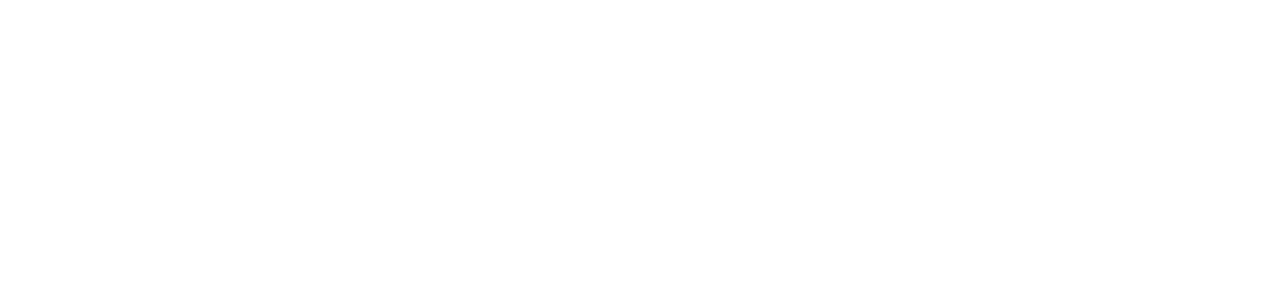
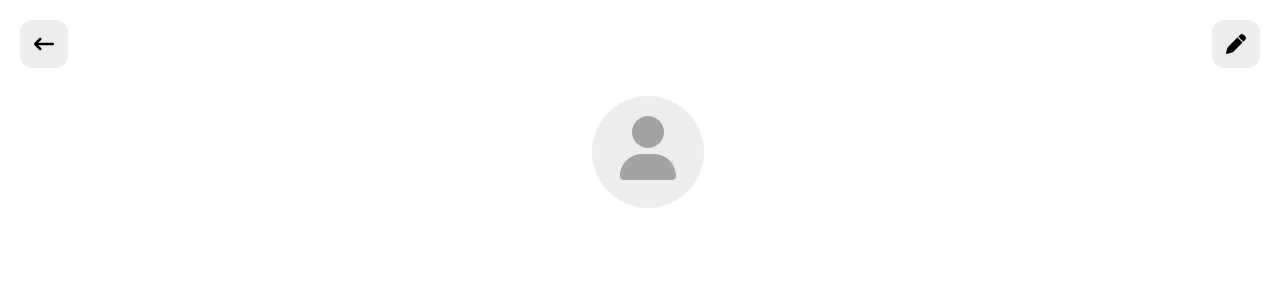
Before and after one commit to valeamayola/webdaisy, a React (Vite) app: page /profile in a window 1280 px wide. Before the commit this address had no page. Shown: the top 300 px of the page. Built offline with nearby package versions, Linux system fonts and the light colour scheme.

Commit message:
new route profile, add buton return home from profile, add buton edit in profile, avatar profile

```diff
--- a/src/App.tsx
+++ b/src/App.tsx
@@ -5,6 +5,8 @@
 import { Home } from './components/Home/Home';
 import { Welcome } from './components/Welcome/Welcome';
 import { Register } from './components/Register/Register';
+import { Profile } from './components/Profile/Profile';
+
 
 export function App () {
   return (
@@ -14,6 +16,7 @@
       <Route path='/login' element={ <Login />} />
       <Route path='/register' element={ <Register />} />
       <Route path='/home' element={ <Home />} />
+      <Route path='/profile' element={ <Profile />} />
       </Routes>
       </BrowserRouter>
   );
--- a/src/components/Home/NavBar.tsx
+++ b/src/components/Home/NavBar.tsx
@@ -1,10 +1,12 @@
 import '../../App.css';
+import { useNavigate } from 'react-router-dom';
 
  export function NavBar() {
+  const navigate = useNavigate();
     return (
       <div className='flex flex-col justify-end absolute top-0 right-0 mb-0 mr-5'>
         <div className='mt-6'>
-          <div className='avatar'>
+          <div className='avatar' onClick={() => navigate('/profile')}>
             <div className='w-14 rounded-full bg-base-200'>
               <svg className='w-7 m-auto mt-3'
               fill='rgb(163 163 163)'
--- /dev/null
+++ b/src/components/Profile/NavProfile.tsx
@@ -0,0 +1,20 @@
+import { useNavigate } from 'react-router-dom';
+import '../../App.css';
+
+export function NavProfile () {
+    const navigate = useNavigate ();
+    return (
+        <div className=''>
+        <div className='absolute top-5 left-0 ml-5'>
+            <div className='btn btn-square rounded-xl' onClick={() => navigate('/home')}>
+                <svg className='w-5' xmlns="http://www.w3.org/2000/svg" viewBox="0 0 512 512"><path d="M9.4 233.4c-12.5 12.5-12.5 32.8 0 45.3l128 128c12.5 12.5 32.8 12.5 45.3 0s12.5-32.8 0-45.3L109.3 288 480 288c17.7 0 32-14.3 32-32s-14.3-32-32-32l-370.7 0 73.4-73.4c12.5-12.5 12.5-32.8 0-45.3s-32.8-12.5-45.3 0l-128 128z"/></svg>
+            </div>
+        </div>
+        <div className='absolute top-5 right-0 mr-5'>
+            <div className='btn btn-square rounded-xl' onClick={() => navigate('/home')}>
+                <svg className='w-5' xmlns="http://www.w3.org/2000/svg" viewBox="0 0 512 512"><path d="M362.7 19.3L314.3 67.7 444.3 197.7l48.4-48.4c25-25 25-65.5 0-90.5L453.3 19.3c-25-25-65.5-25-90.5 0zm-71 71L58.6 323.5c-10.4 10.4-18 23.3-22.2 37.4L1 481.2C-1.5 489.7 .8 498.8 7 505s15.3 8.5 23.7 6.1l120.3-35.4c14.1-4.2 27-11.8 37.4-22.2L421.7 220.3 291.7 90.3z"/></svg>
+            </div>
+        </div>
+        </div>
+    )
+}
--- /dev/null
+++ b/src/components/Profile/PhotoProfile.tsx
@@ -0,0 +1,17 @@
+import '../../App.css';
+
+export function PhotoProfile () {
+    return (
+        <div className='items-center justify-center align-center mr-24'>
+            <div className='avatar absolute top-24'>
+            <div className='w-28 rounded-full bg-base-200'>
+              <svg className='w-14 m-auto mt-5'
+              fill='rgb(163 163 163)'
+              xmlns="http://www.w3.org/2000/svg"
+              viewBox="0 0 448 512">
+                <path d="M224 256A128 128 0 1 0 224 0a128 128 0 1 0 0 256zm-45.7 48C79.8 304 0 383.8 0 482.3C0 498.7 13.3 512 29.7 512H418.3c16.4 0 29.7-13.3 29.7-29.7C448 383.8 368.2 304 269.7 304H178.3z"/></svg>
+            </div>
+            </div>
+        </div>
+    )
+}
--- /dev/null
+++ b/src/components/Profile/Profile.tsx
@@ -0,0 +1,11 @@
+import { NavProfile } from "./NavProfile";
+import { PhotoProfile } from "./PhotoProfile";
+
+export function Profile () {
+    return (
+        <div>
+        <NavProfile></NavProfile>
+        <PhotoProfile></PhotoProfile>
+        </div>
+    )
+}
```
